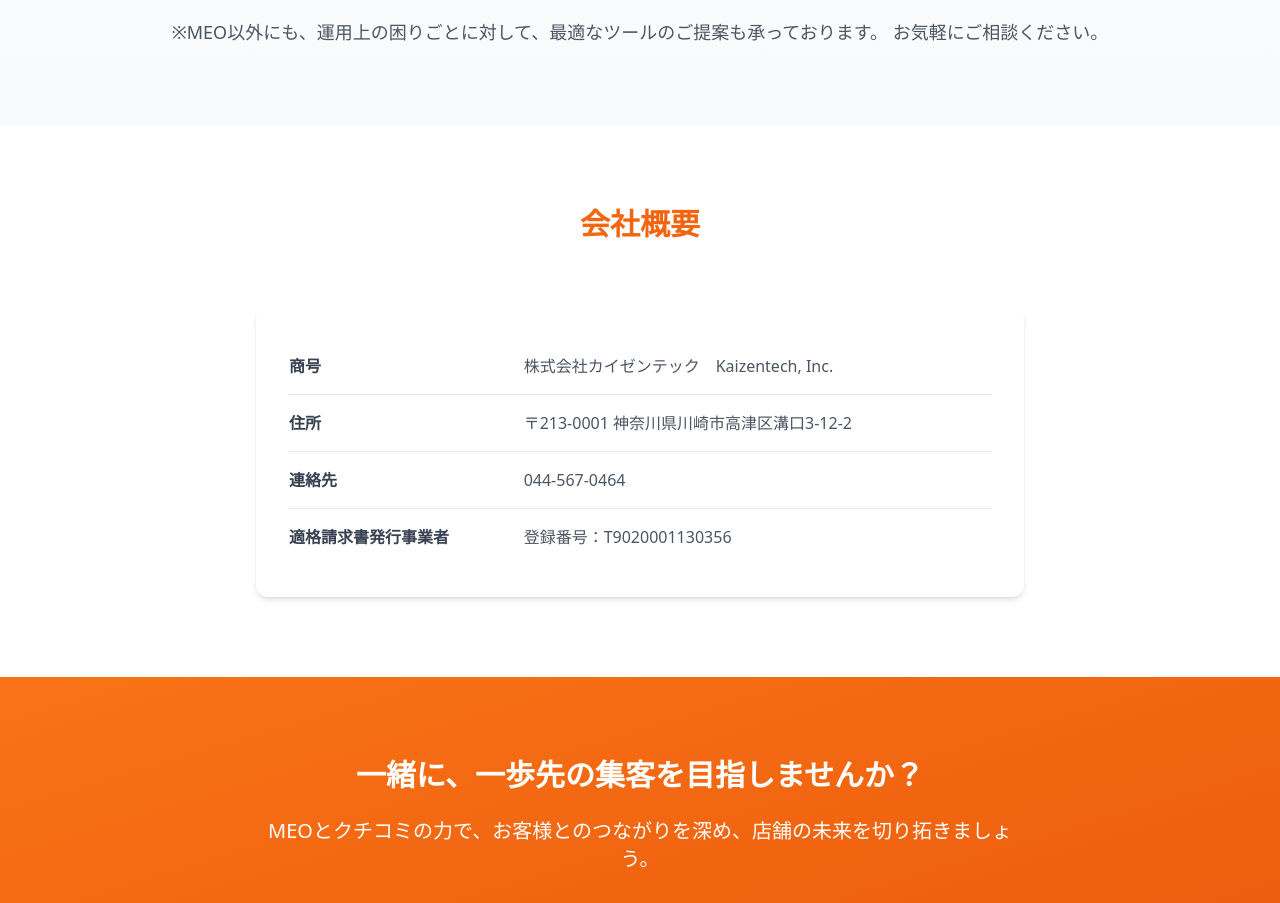
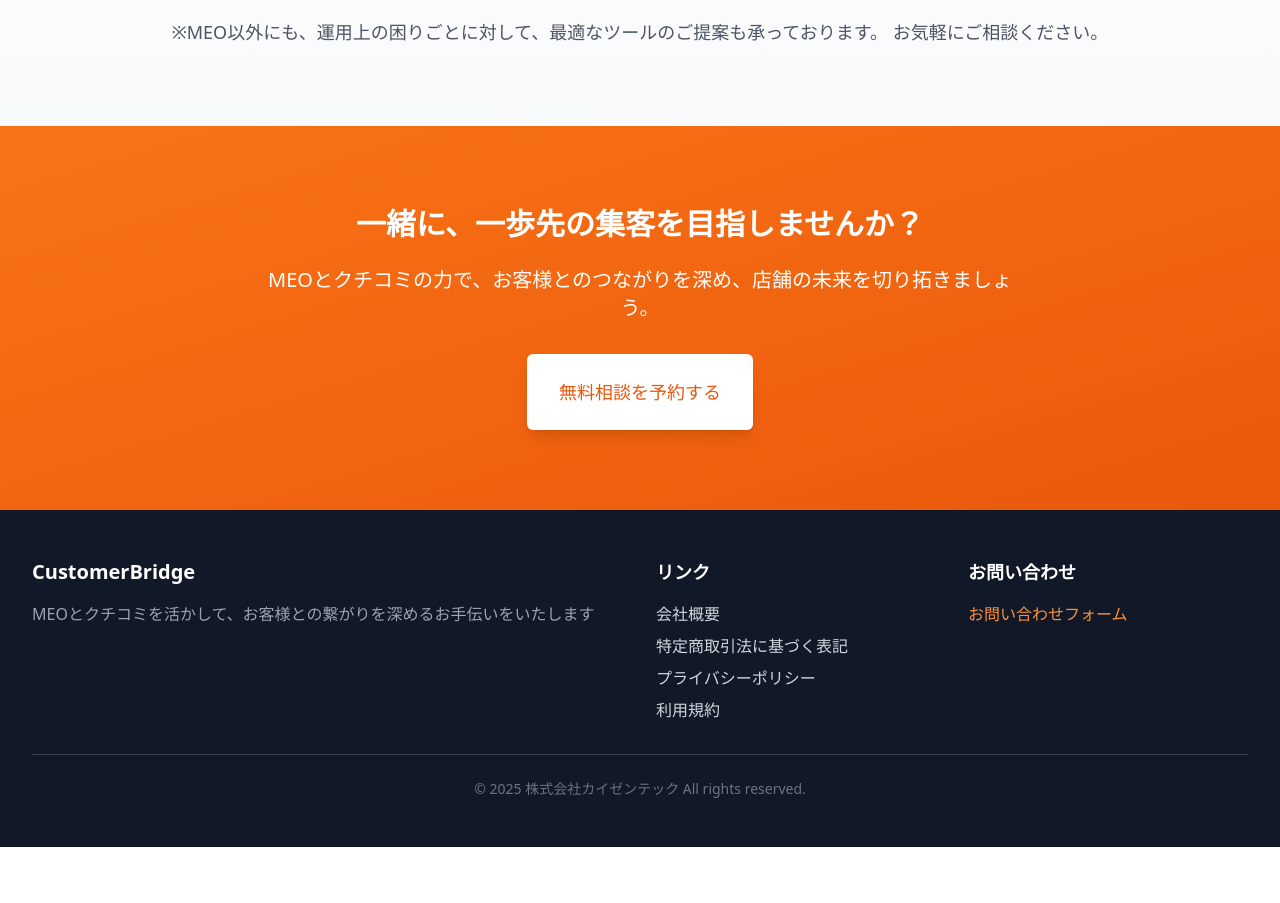
Before and after one commit to e-kaizen/customerbridge, a React (Vite) app: page / in a window 1280 px wide. Shown: the part 2620-3523 px from the top of the page. After the commit the page ends 3467 px from the top, so only its background shows below. Built offline with nearby package versions, Linux system fonts and the light colour scheme.

Commit message:
Remove company info section
Removes the company info section from the top page.

```diff
--- a/src/pages/Index.tsx
+++ b/src/pages/Index.tsx
@@ -1,4 +1,3 @@
-
 import { Building, MapPin, Star, MessageCircle, ChartBar, Users, Check } from "lucide-react";
 import { Button } from "@/components/ui/button";
 import { Link } from "react-router-dom";
@@ -179,39 +178,7 @@ const Index = () => {
         </div>
       </section>
 
-      {/* Company Information Section */}
-      <section className="py-20 px-4 sm:px-6 lg:px-8 bg-white" id="company">
-        <div className="max-w-7xl mx-auto">
-          <h2 className="text-3xl font-bold text-center mb-16 bg-gradient-to-r from-orange-500 to-orange-600 bg-clip-text text-transparent">
-            会社概要
-          </h2>
-
-          <div className="max-w-3xl mx-auto bg-white rounded-xl shadow-md overflow-hidden">
-            <div className="p-8">
-              <table className="w-full text-left">
-                <tbody>
-                  <tr className="border-b">
-                    <th className="py-4 pr-4 font-semibold text-gray-700 w-1/3">商号</th>
-                    <td className="py-4 text-gray-600">株式会社カイゼンテック　Kaizentech, Inc.</td>
-                  </tr>
-                  <tr className="border-b">
-                    <th className="py-4 pr-4 font-semibold text-gray-700">住所</th>
-                    <td className="py-4 text-gray-600">〒213-0001 神奈川県川崎市高津区溝口3-12-2</td>
-                  </tr>
-                  <tr className="border-b">
-                    <th className="py-4 pr-4 font-semibold text-gray-700">連絡先</th>
-                    <td className="py-4 text-gray-600">044-567-0464</td>
-                  </tr>
-                  <tr>
-                    <th className="py-4 pr-4 font-semibold text-gray-700">適格請求書発行事業者</th>
-                    <td className="py-4 text-gray-600">登録番号：T9020001130356</td>
-                  </tr>
-                </tbody>
-              </table>
-            </div>
-          </div>
-        </div>
-      </section>
+      {/* Company Information Section has been removed */}
 
       {/* CTA Section */}
       <section className="py-20 px-4 sm:px-6 lg:px-8 bg-gradient-to-br from-orange-500 to-orange-600 text-white">
```
